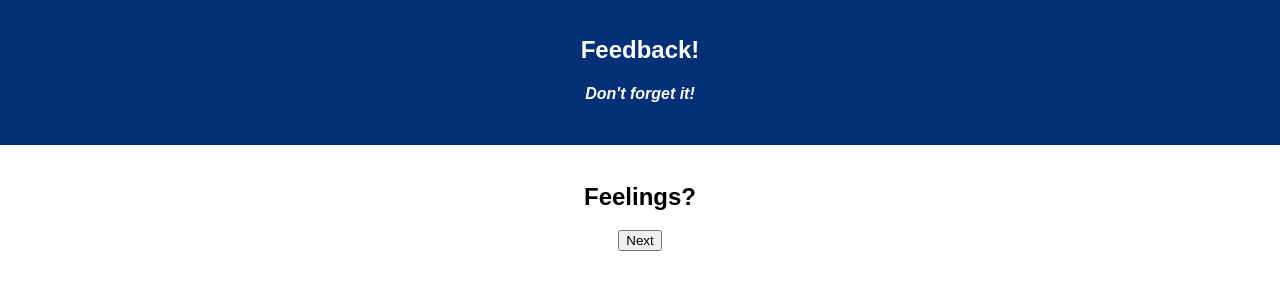
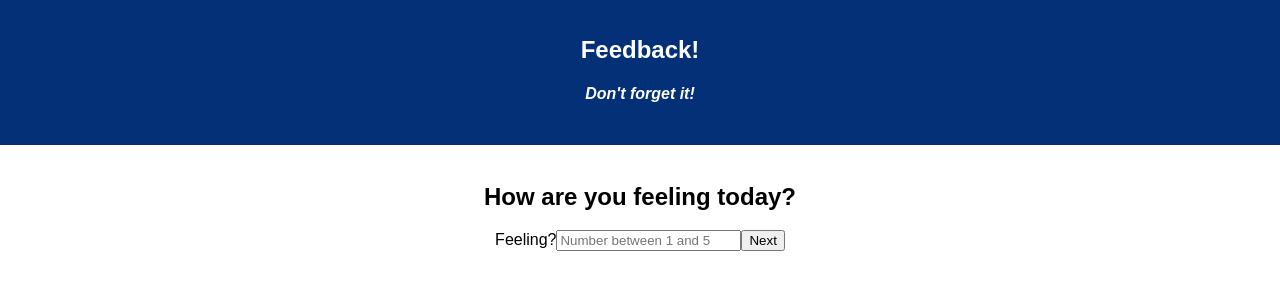
Before and after one commit to myronschippers/apis-redux-feedback-loop, a React (Create React App) app: page /#/ in a window 1280 px wide. Shown: the top 300 px of the page. Built offline with nearby package versions, Linux system fonts and the light colour scheme.

Commit message:
adding form field for feeling step

```diff
--- a/src/components/pages/FeelingPage/FeelingPage.js
+++ b/src/components/pages/FeelingPage/FeelingPage.js
@@ -2,18 +2,35 @@ import React, { Component } from 'react';
 import { connect } from 'react-redux';
 
 class FeelingPage extends Component {
+  state = {
+    feelingEntered: '',
+  }
+
   handleClickNext = () => {
     this.props.history.push('/understanding');
     this.props.dispatch({
       type: 'ADD_FEELING',
-      payload: 2
+      payload: parseInt(this.state.feelingEntered),
+    });
+  }
+
+  handleChangeField = (event) => {
+    this.setState({
+      feelingEntered: event.target.value
     });
   }
 
   render() {
     return (
       <div>
-        <h2>Feelings?</h2>
+        <h2>How are you feeling today?</h2>
+        <label htmlFor="feelings">Feeling?</label>
+        <input
+          id="feelings"
+          type="number"
+          placeholder="Number between 1 and 5"
+          onChange={this.handleChangeField}
+        />
         <button onClick={this.handleClickNext}>Next</button>
       </div>
     );
```
